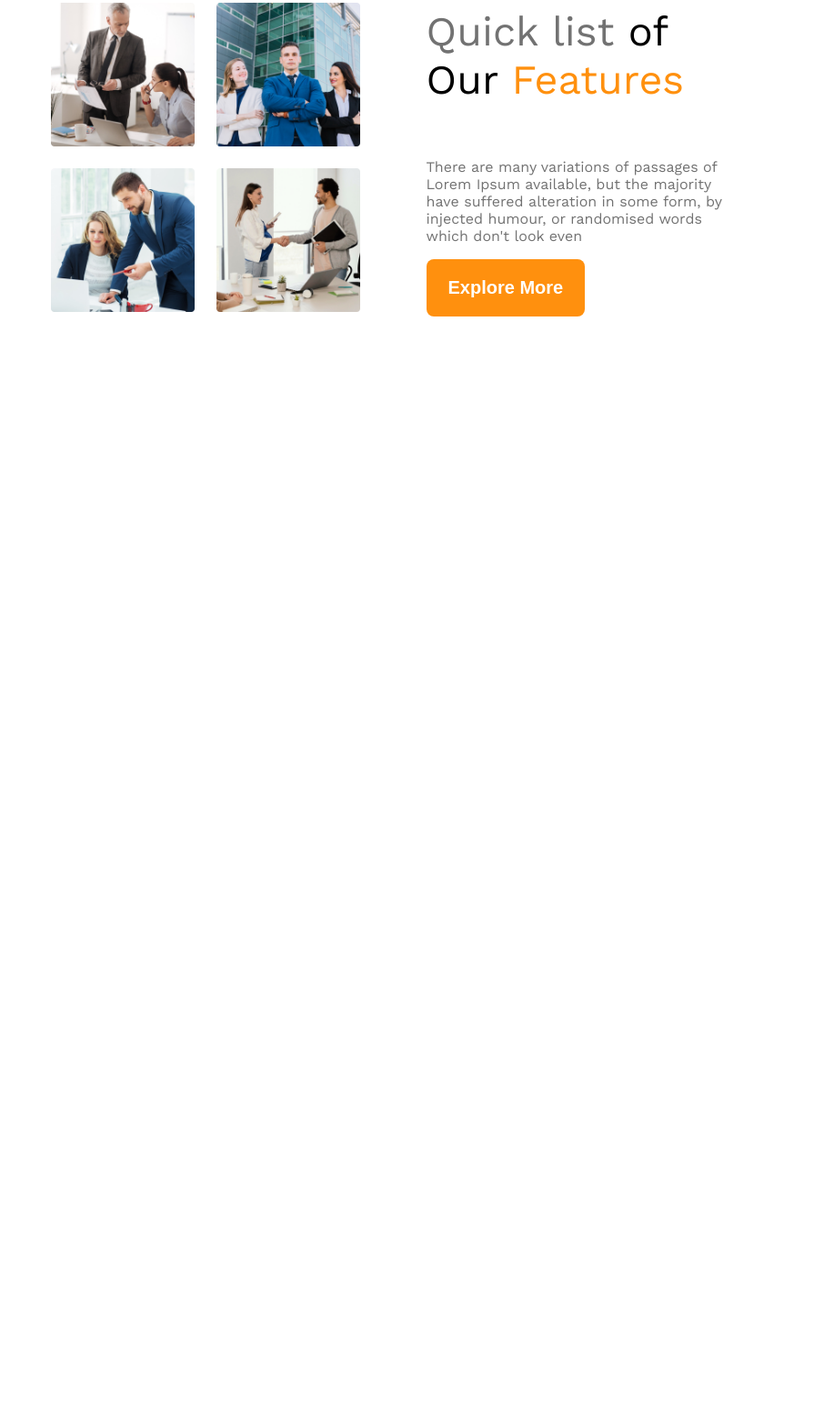
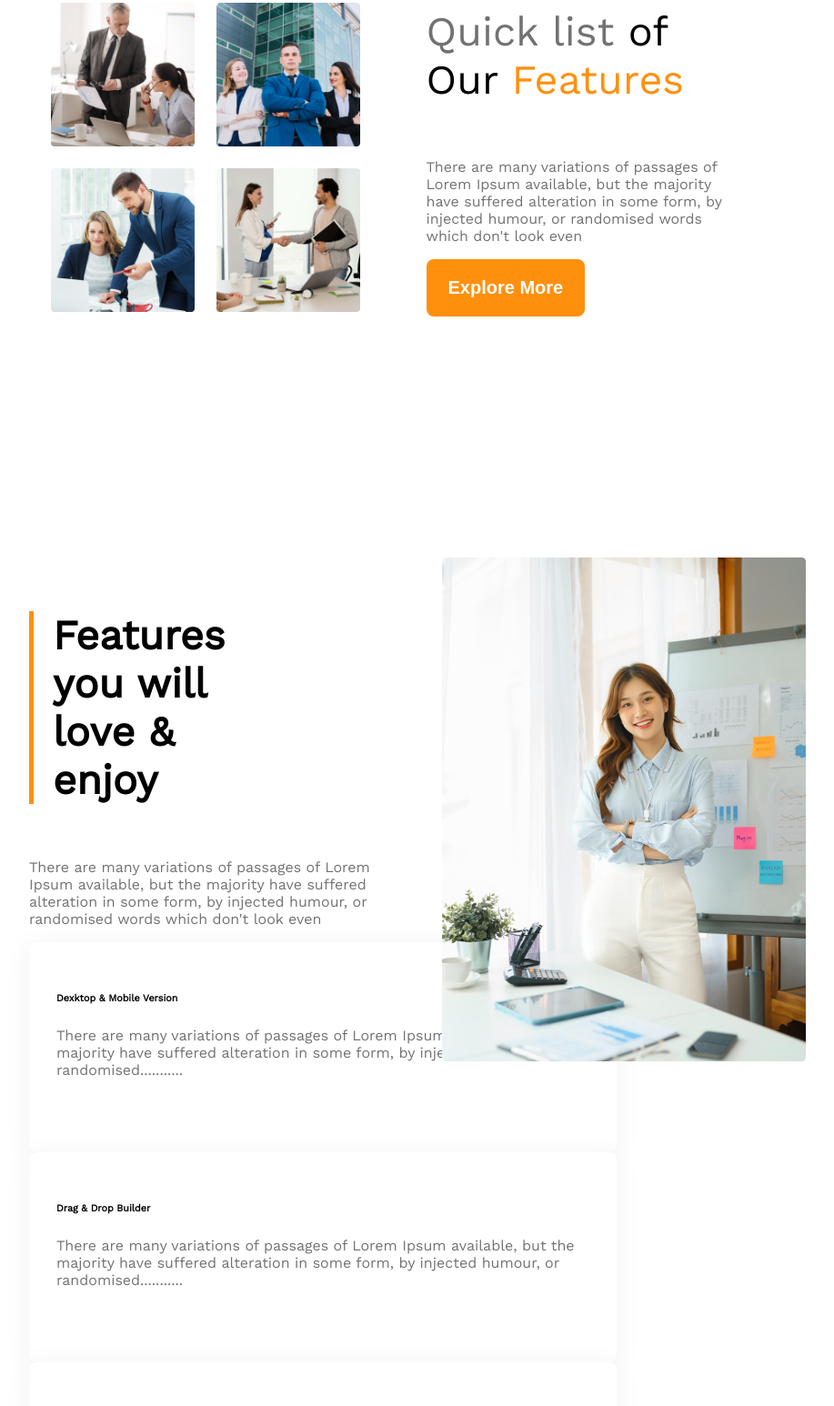
Before and after one commit to sadiabinta/g3-architects, a plain HTML site: page index.html in a window 1280 px wide. Shown: the part 1254-2800 px from the top of the page at 91% size, without its empty margins (208-1125 px from the left). Before the commit the page ends 1737 px from the top, so only its background shows below. Drawn offline with nearby package versions, Linux system fonts and the light colour scheme.

Commit message:
second section done

```diff
--- a/index.html
+++ b/index.html
@@ -54,6 +54,32 @@
             </div>
 
         </section>
+        <section class="loved-features">
+            <div class="loved-features-heading">
+                <h4>Features you will love & enjoy</h4>
+                <p>There are many variations of passages of Lorem Ipsum available, but the majority have suffered alteration in some form, by injected humour, or randomised words which don't look even</p>
+                <div class="loved-feature">
+                    <h6>Dexktop & Mobile Version</h6>
+                    <p>There are many variations of passages of Lorem Ipsum available, but the majority have suffered alteration in some form, by injected humour, or randomised...........</p>
+                </div>
+                <div class="loved-feature">
+                    <h6>Drag & Drop Builder</h6>
+                    <p>There are many variations of passages of Lorem Ipsum available, but the majority have suffered alteration in some form, by injected humour, or randomised...........</p>
+                </div>
+                <div class="loved-feature">
+                    <h6>Awesome Modern Design</h6>
+                    <p>There are many variations of passages of Lorem Ipsum available, but the majority have suffered alteration in some form, by injected humour, or randomised...........</p>
+                </div>
+                <div class="loved-feature">
+                    <h6>Super Easy to Edit</h6>
+                    <p>There are many variations of passages of Lorem Ipsum available, but the majority have suffered alteration in some form, by injected humour, or randomised...........</p>
+                </div>
+            </div>
+            <div class="loved-features-image">
+                <img src="/images/architect.png" alt="">
+            </div>
+
+        </section>
 
     </main>
     <footer>
--- a/styles/style.css
+++ b/styles/style.css
@@ -93,3 +93,30 @@
     font-weight: 500;
     font-size: 45px;
 }
+/* section 2 ---loved features design */
+.loved-features{
+    display:grid;
+    grid-template-columns:50% 50%;
+    padding: 130px 240px;
+    column-gap: 54px;
+    /* justify-content: center;
+    align-items: center; */
+}
+.loved-feature{
+    background: #FFFFFF;
+    box-shadow: 0px 4px 30px rgba(0, 0, 0, 0.06);
+    border-radius: 8px;
+    width: 586px;
+    height: 171px;
+    padding: 30px;
+}
+.loved-features-image img{
+    width: 100%;
+}
+.loved-features-heading h4{
+    font-weight: 700;
+    font-size: 45px;
+    border-left: 5px solid #FF900E;
+    padding-left: 21px;
+    padding-right: 146px;
+}
```
